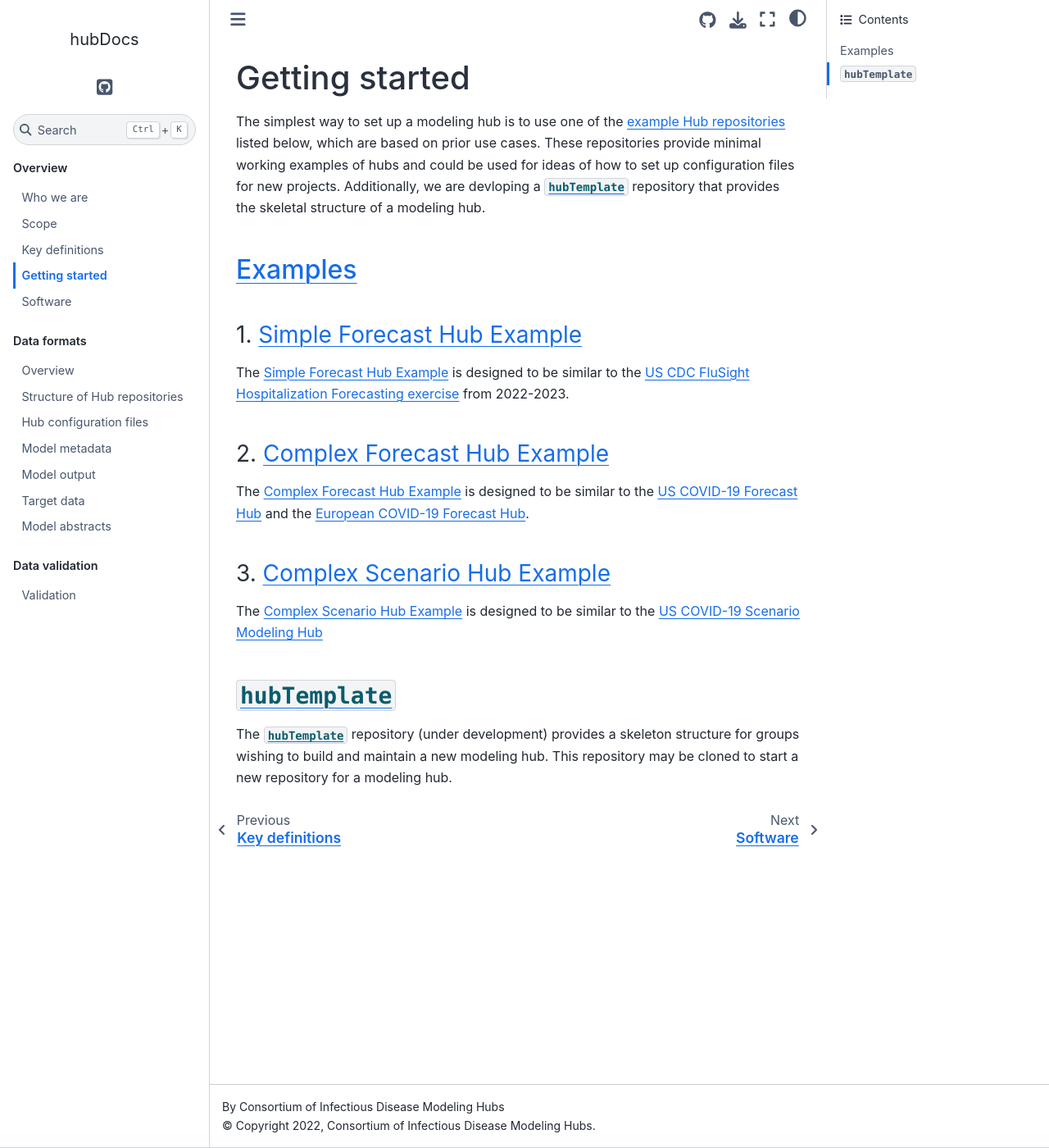
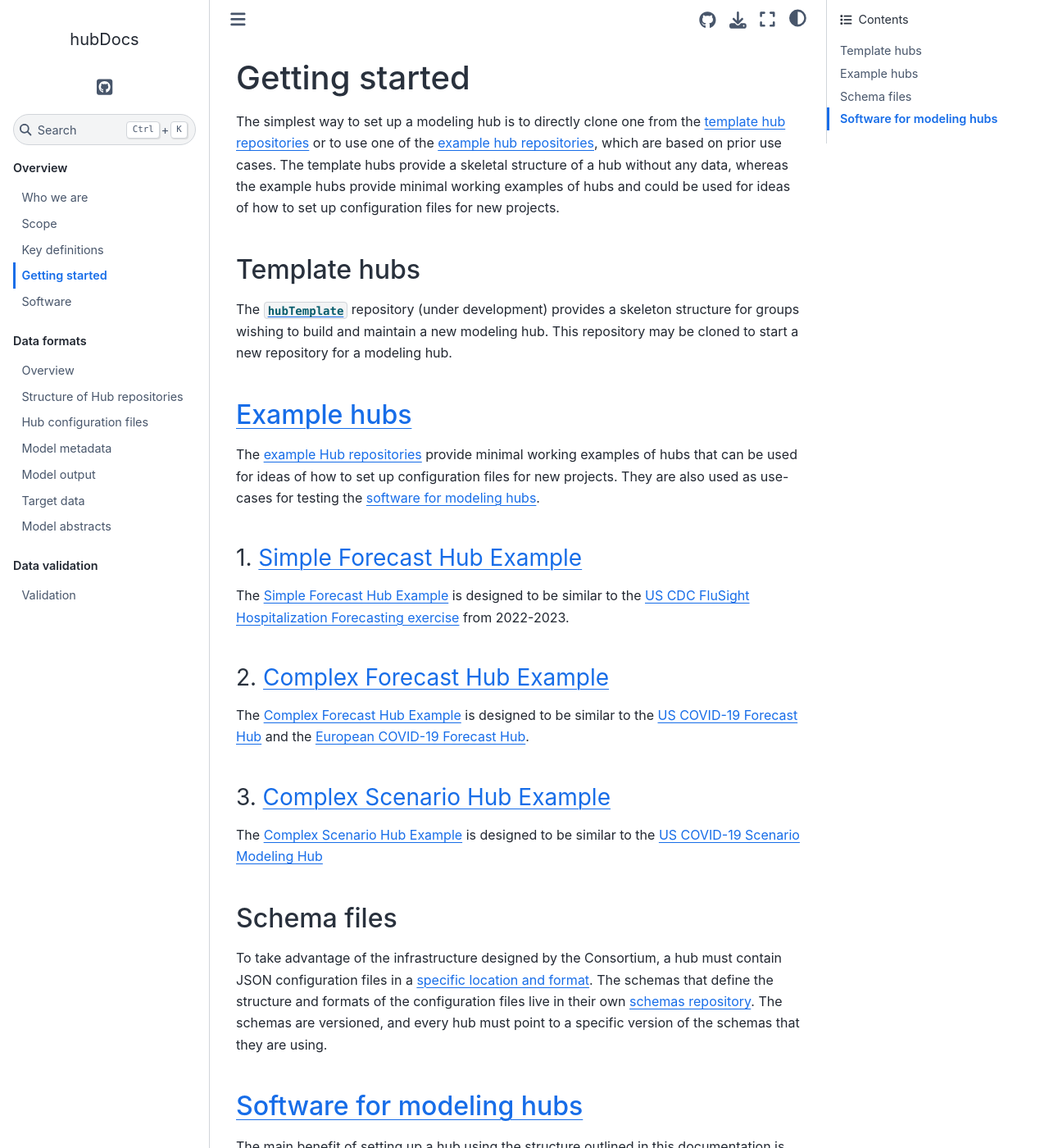
Before and after one commit to hubverse-org/hubDocs, a Sphinx documentation site: the page built from docs/source/overview/getting-started.md, in a window 1280 px wide and 1400 px high. Shown: the whole window at 82% size. Built offline with Sphinx 7.4.7 and the Sphinx Book theme 1.1.4, drawn with Linux system fonts in a browser that asks for light colours; pages that are not in the unit, such as notebooks, are missing from menus; some of the changed text lies outside the part shown.

Commit message:
Expanding and updating getting-started.md

```diff
--- a/docs/source/overview/getting-started.md
+++ b/docs/source/overview/getting-started.md
@@ -1,8 +1,14 @@
 # Getting started
 
-The simplest way to set up a modeling hub is to use one of the [example Hub repositories](https://github.com/Infectious-Disease-Modeling-Hubs?q=example&type=all&language=&sort=) listed below, which are based on prior use cases. These repositories provide minimal working examples of hubs and could be used for ideas of how to set up configuration files for new projects. Additionally, we are devloping a [`hubTemplate`](https://github.com/Infectious-Disease-Modeling-Hubs/hubTemplate) repository that provides the skeletal structure of a modeling hub.
+The simplest way to set up a modeling hub is to directly clone one from the [template hub repositories](https://github.com/Infectious-Disease-Modeling-Hubs?q=&type=template&language=&sort=) or to use one of the [example hub repositories](https://github.com/Infectious-Disease-Modeling-Hubs?q=example&type=all&language=&sort=), which are based on prior use cases. The template hubs provide a skeletal structure of a hub without any data, whereas the example hubs provide minimal working examples of hubs and could be used for ideas of how to set up configuration files for new projects.
 
-## [Examples](https://github.com/Infectious-Disease-Modeling-Hubs?q=example&type=all&language=&sort=)
+## Template hubs
+
+The [`hubTemplate`](https://github.com/Infectious-Disease-Modeling-Hubs/hubTemplate) repository (under development) provides a skeleton structure for groups wishing to build and maintain a new modeling hub. This repository may be cloned to start a new repository for a modeling hub.
+
+## [Example hubs](https://github.com/Infectious-Disease-Modeling-Hubs?q=example&type=all&language=&sort=)
+
+The [example Hub repositories](https://github.com/Infectious-Disease-Modeling-Hubs?q=example&type=all&language=&sort=) provide minimal working examples of hubs that can be used for ideas of how to set up configuration files for new projects. They are also used as use-cases for testing the [software for modeling hubs](software.md).
 
 ### 1. [Simple Forecast Hub Example](https://github.com/Infectious-Disease-Modeling-Hubs/example-simple-forecast-hub)
 The [Simple Forecast Hub Example](https://github.com/Infectious-Disease-Modeling-Hubs/example-simple-forecast-hub) is designed to be similar to the [US CDC FluSight Hospitalization Forecasting exercise](https://github.com/cdcepi/Flusight-forecast-data) from 2022-2023.
@@ -14,6 +20,10 @@
 The [Complex Scenario Hub Example](https://github.com/Infectious-Disease-Modeling-Hubs/example-complex-scenario-hub) is designed to be similar to the [US COVID-19 Scenario Modeling Hub](https://github.com/midas-network/covid19-scenario-modeling-hub)
 
 
-## [`hubTemplate`](https://github.com/Infectious-Disease-Modeling-Hubs/hubTemplate)
+## Schema files
 
-The [`hubTemplate`](https://github.com/Infectious-Disease-Modeling-Hubs/hubTemplate) repository (under development) provides a skeleton structure for groups wishing to build and maintain a new modeling hub. This repository may be cloned to start a new repository for a modeling hub.
+To take advantage of the infrastructure designed by the Consortium, a hub must contain JSON configuration files in a [specific location and format](hub-config). The schemas that define the structure and formats of the configuration files live in their own [schemas repository](https://github.com/Infectious-Disease-Modeling-Hubs/schemas). The schemas are versioned, and every hub must point to a specific version of the schemas that they are using.
+
+## [Software for modeling hubs](software.md)
+
+The main benefit of setting up a hub using the structure outlined in this documentation is that it enables you to use a wide array of tools designed to support common modeling hub tasks, like loading model output data, plotting the model output data, building ensembles using the data, and in some cases evaluating the predictions made by different models.
```
